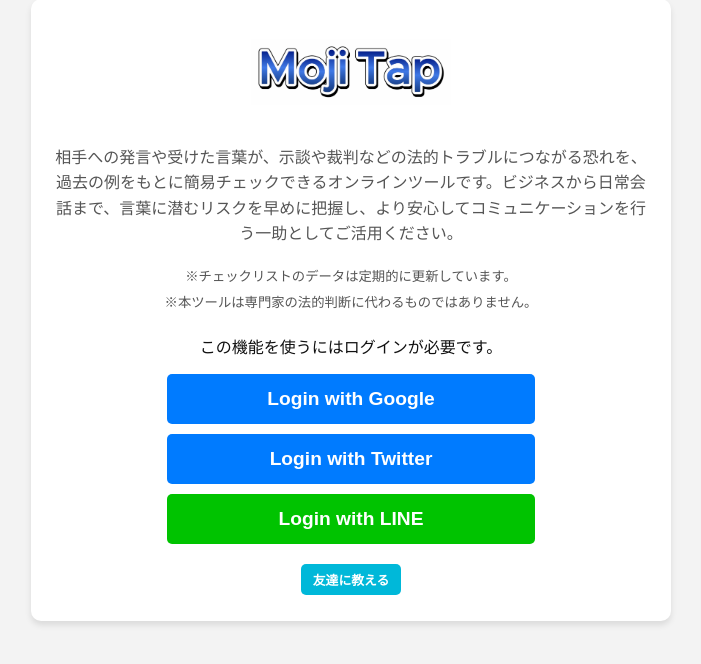
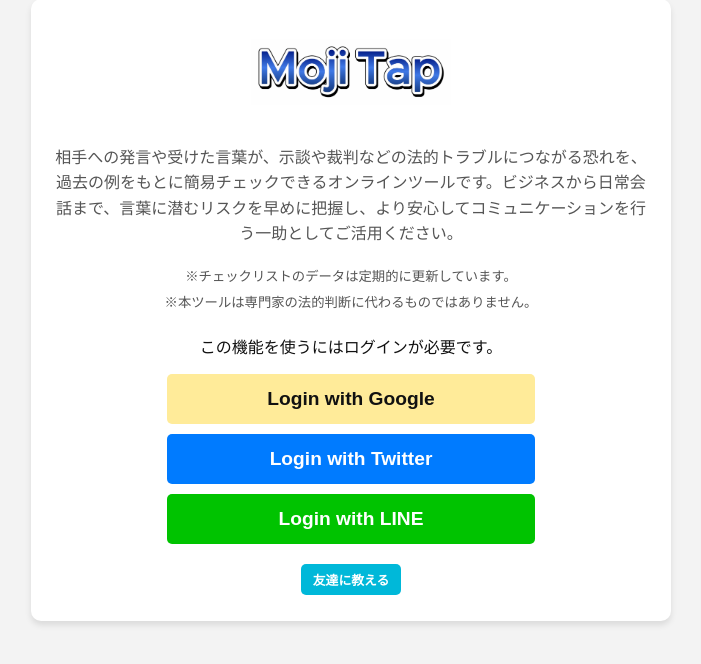
Before and after one commit to mojitap/flask_app, a Flask app: page / in a window 1280 px wide. Shown: the part 41-705 px from the top of the page, without its empty margins (289-990 px from the left). Run offline with Flask 3, Linux system fonts and the light colour scheme.

Commit message:
Update index.html

```diff
--- a/templates/index.html
+++ b/templates/index.html
@@ -65,6 +65,10 @@
     .main-btn:hover {
       background-color: #0056b3;
       color: #fff;
+    }
+    .google-btn {
+      background-color: #ffeb99 !important; /* 薄い黄色 */
+      color: #111 !important;              /* テキストを黒系 */
     }
     .btn-small {
       display: block;
```
